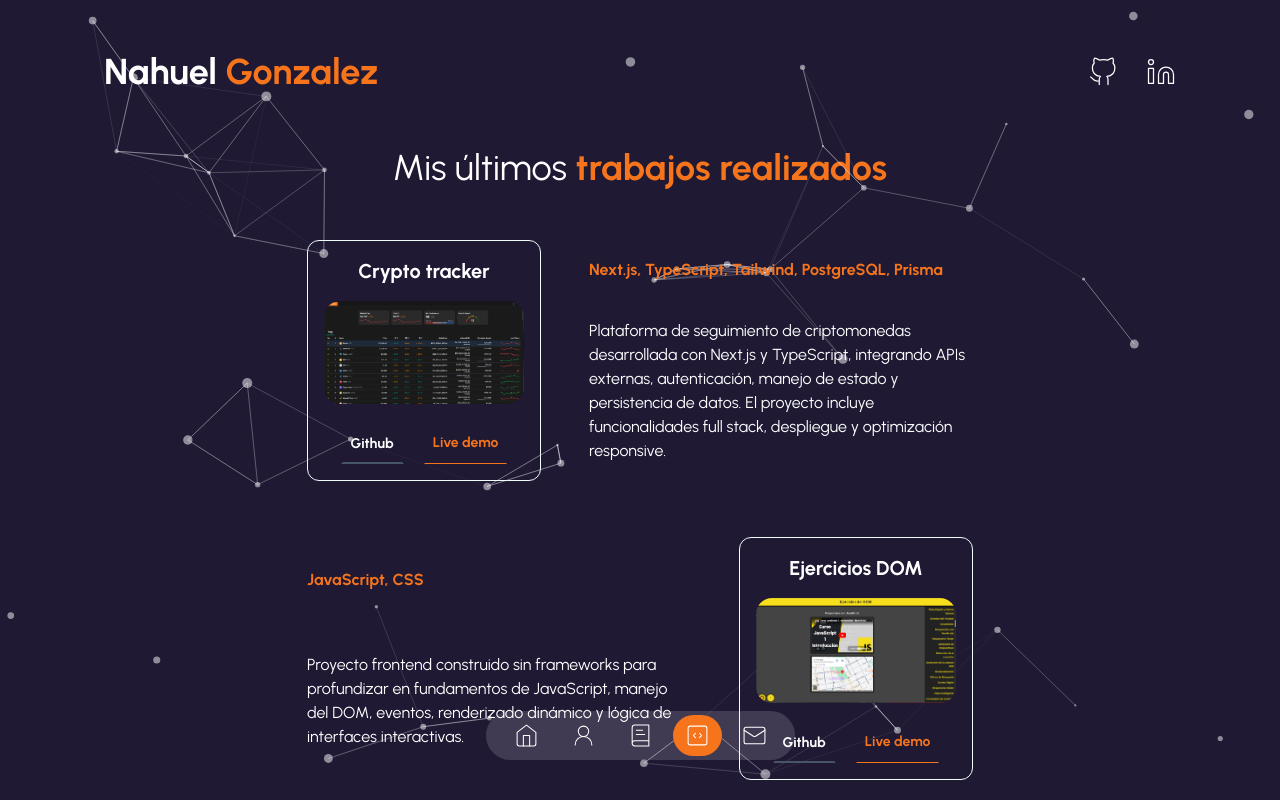
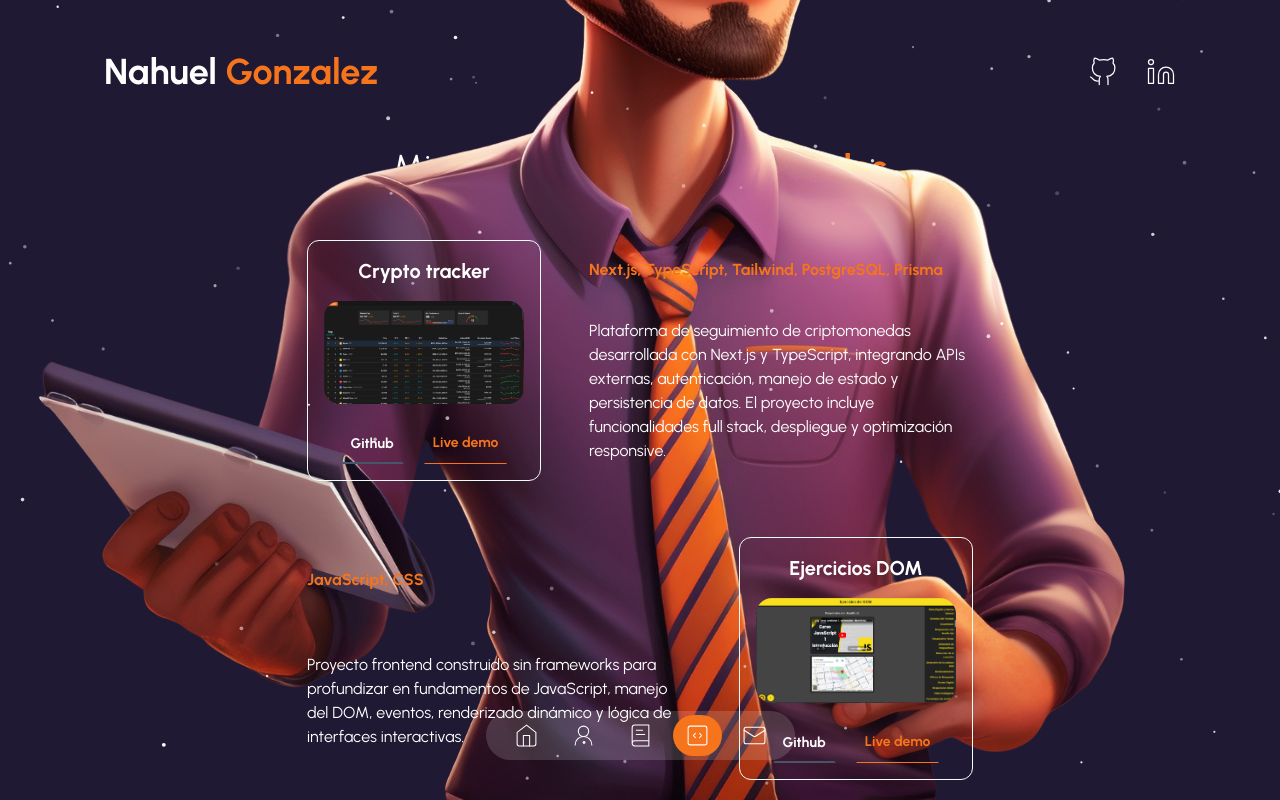
Before and after one commit to Gonzalez-Nahuel/portfolio, a Next.js app: page /portfolio in a window 1280 px wide. Built offline with nearby package versions, Linux system fonts and the light colour scheme.

Commit message:
style: add cover stars background and improve mobile layout

```diff
--- a/app/(routes)/about-me/page.tsx
+++ b/app/(routes)/about-me/page.tsx
@@ -3,6 +3,7 @@
 import { Avatar } from "@/components/avatar";
 import ContainerPage from "@/components/container-page";
 import CounterServices from "@/components/counter-services";
+import { CoverStars } from "@/components/cover-stars";
 import TimeLine from "@/components/time-line";
 import TransitionPage from "@/components/transition-page";
 
@@ -10,6 +11,7 @@ const AboutMePage = () => {
   return (
     <>
       <TransitionPage />
+      <CoverStars />
       <ContainerPage>
         <Avatar />
         <h1 className="text-2xl leading-tight text-center mb- md:text-left md:text-5xl md:mt-10">
--- a/app/(routes)/portfolio/page.tsx
+++ b/app/(routes)/portfolio/page.tsx
@@ -9,12 +9,14 @@ import TransitionPage from "@/components/transition-page";
 import ContainerPage from "@/components/container-page";
 import PortfolioBox from "@/components/portfolio-box";
 import { CoverParticles } from "@/components/cover-particles";
+import { CoverStars } from "@/components/cover-stars";
 
 const PortfolioPage = () => {
   return (
     <ContainerPage>
       <TransitionPage />
-      <CoverParticles />
+      <AvatarPortfolio />
+      <CoverStars />
       <div className="flex flex-col justify-center h-full">
         <h1 className="text-2xl leading-tight text-center md:text-4xl md:mb-5">
           Mis últimos{" "}
--- a/app/(routes)/services/page.tsx
+++ b/app/(routes)/services/page.tsx
@@ -1,5 +1,6 @@
 import AvatarServices from "@/components/avatar-services";
 import CircleImage from "@/components/circle-image";
+import { CoverStars } from "@/components/cover-stars";
 import SliderServices from "@/components/slider-services";
 import TransitionPage from "@/components/transition-page";
 
@@ -7,9 +8,10 @@ const ServicesPage = () => {
   return (
     <>
       <TransitionPage />
+      <CoverStars />
       <CircleImage />
       <AvatarServices />
-      <div className="flex flex-col items-center justify-center gap-10 mx-auto w-full max-w-7xl">
+      <div className="flex flex-col items-center justify-start md:justify-center gap-14 mx-auto w-full max-w-7xl">
         <div className="flex w-full px-10 justify-center md:justify-start">
           <div className="max-w-[450px]">
             <h1 className="text-2xl leading-tight text-center md:text-left md:text-4xl md:mb-5">
--- a/app/page.tsx
+++ b/app/page.tsx
@@ -1,6 +1,7 @@
 "use client";
 
 import { CoverParticles } from "@/components/cover-particles";
+import { CoverStars } from "@/components/cover-stars";
 import Introduction from "@/components/introduction";
 import TransitionPage from "@/components/transition-page";
 
@@ -8,7 +9,7 @@ export default function Home() {
   return (
     <div className="flex items-start md:items-center flex-1">
       <TransitionPage />
-      <CoverParticles />
+      <CoverStars />
       <Introduction />
     </div>
   );
--- a/components/avatar-portfolio.tsx
+++ b/components/avatar-portfolio.tsx
@@ -1,16 +1,24 @@
-"use client"
+"use client";
 
-import Image from 'next/image';
+import Image from "next/image";
 
-import { MotionTransition } from './transition-component';
+import { MotionTransition } from "./transition-component";
 
 const AvatarPortfolio = () => {
-    return (
-        <MotionTransition position='bottom' className="bottom-0 left-0 hidden md:inline-block md:absolute ">
-            <Image src="/avatar-works.png" width="300" height="300" className="w-full h-full " alt="Particles " />
-        </MotionTransition>
-
-    );
-}
+  return (
+    <MotionTransition
+      position="bottom"
+      className="bottom-0 left-0 hidden xl:inline-block xl:absolute "
+    >
+      <Image
+        src="/avatar-works.png"
+        width="300"
+        height="300"
+        className="w-full h-full "
+        alt="Particles "
+      />
+    </MotionTransition>
+  );
+};
 
 export default AvatarPortfolio;
--- a/components/contact-section.tsx
+++ b/components/contact-section.tsx
@@ -4,30 +4,31 @@ import { CoverParticles } from "@/components/cover-particles";
 import TransitionPage from "@/components/transition-page";
 import { socialNetworks } from "@/data";
 import { RiGithubFill, RiLinkedinBoxFill, RiMailFill } from "react-icons/ri";
+import { CoverStars } from "./cover-stars";
 
 const Contact = () => {
   return (
     <>
       <TransitionPage />
 
-      <div className="relative flex items-center justify-center min-h-screen overflow-hidden ">
-        <CoverParticles />
+      <div className="relative flex items-center md:items-center justify-center [@media(max-height:700px)]:mb-24 overflow-hidden w-full">
+        <CoverStars />
 
         <section className="relative z-20 w-full px-6">
           <div className="max-w-4xl p-8 mx-auto border backdrop-blur-sm rounded-3xl  bg-darkBg/60 md:p-14">
             <div className="flex flex-col gap-10 md:gap-16 md:flex-row md:items-center md:justify-between">
               <div className="max-w-xl">
-                <h1 className="mb-6 text-4xl font-bold leading-tight md:text-6xl">
+                <h1 className="mb-6 text-2xl font-bold leading-tight md:text-6xl">
                   Hablemos.
                 </h1>
 
-                <p className="text-lg leading-relaxed text-gray-300 md:text-xl">
+                <p className="text-base leading-relaxed text-gray-300 md:text-xl">
                   Estoy abierto a nuevas oportunidades, colaboraciones y
                   proyectos donde pueda seguir creciendo como desarrollador Full
                   Stack y crear soluciones con impacto real.
                 </p>
 
-                <div className="flex flex-wrap gap-4 mt-8">
+                <div className="flex gap-4 mt-8 text-sm md:text-base">
                   <a
                     href="mailto:nahuelg976@gmail.com"
                     className="px-5 py-3 transition-all border rounded-xl border-secondary text-secondary hover:bg-secondary hover:text-white"
@@ -52,7 +53,7 @@ const Contact = () => {
                   <RiMailFill className="text-3xl transition-all text-secondary group-hover:scale-110" />
 
                   <div>
-                    <p className="font-semibold">Email</p>
+                    <p className="font-semibold text-sm md:text-base">Email</p>
                     <span className="text-sm text-gray-400">
                       Nahuelg976@gmail.com
                     </span>
--- /dev/null
+++ b/components/cover-stars.tsx
@@ -0,0 +1,99 @@
+"use client";
+
+import { useEffect, useState } from "react";
+
+import { loadSlim } from "@tsparticles/slim";
+import Particles, { initParticlesEngine } from "@tsparticles/react";
+
+export const CoverStars = () => {
+  const [init, setInit] = useState(false);
+
+  useEffect(() => {
+    initParticlesEngine(async (engine) => {
+      await loadSlim(engine);
+    }).then(() => {
+      setInit(true);
+    });
+  }, []);
+
+  return (
+    init && (
+      <div className="w-[0px] ">
+        <Particles
+          id="tsparticles"
+          options={{
+            fpsLimit: 120,
+            interactivity: {
+              events: {
+                onClick: {
+                  enable: false,
+                  mode: "push",
+                },
+                onHover: {
+                  enable: false,
+                  mode: "repulse",
+                },
+              },
+              modes: {
+                push: {
+                  quantity: 4,
+                },
+                repulse: {
+                  distance: 200,
+                  duration: 0.4,
+                },
+              },
+            },
+            particles: {
+              color: {
+                value: "#ffffff",
+              },
+
+              links: {
+                enable: false,
+              },
+
+              move: {
+                enable: true,
+                speed: 0.2,
+                direction: "none",
+                random: true,
+                straight: false,
+                outModes: {
+                  default: "out",
+                },
+              },
+
+              number: {
+                density: {
+                  enable: true,
+                },
+                value: 180,
+              },
+
+              opacity: {
+                value: { min: 0.2, max: 1 },
+              },
+
+              shape: {
+                type: "circle",
+              },
+
+              size: {
+                value: { min: 1, max: 2 },
+              },
+            },
+            twinkle: {
+              particles: {
+                enable: true,
+                frequency: 0.05,
+                opacity: 1,
+              },
+            },
+            detectRetina: true,
+          }}
+        />
+      </div>
+    )
+  );
+};
--- a/components/slider-services.tsx
+++ b/components/slider-services.tsx
@@ -31,7 +31,7 @@ const SliderServices = () => {
     >
       {serviceData.map((item, index) => (
         <SwiperSlide key={index}>
-          <div className="flex px-6 py-8 h-auto md:h-[290px] rounded-lg cursor-pointer bg-[rgba(65,47,123,0.15)] sm:flex-col gap-x-6 sm:gap-x-0 group hover:bg-[rgba(89,65,169,0.15)] transition-all duration-300 hover:border-secondary border-2">
+          <div className="flex px-6 py-8 h-60 md:h-[290px] rounded-lg cursor-pointer bg-[rgba(65,47,123,0.15)] sm:flex-col gap-x-6 sm:gap-x-0 group hover:bg-[rgba(89,65,169,0.15)] transition-all duration-300 hover:border-secondary border-2">
             <div className="mb-4 text-4xl text-secondary">{item.icon}</div>
             <div>
               <h3 className="mb-4 text-lg">{item.title}</h3>
--- a/tailwind.config.ts
+++ b/tailwind.config.ts
@@ -11,6 +11,7 @@ const config: Config = {
       colors: {
         secondary: "#f5741c",
         darkBg: "#131424",
+        bgPrimary: "#1f1934",
       },
       backgroundImage: {
         "gradient-cover":
```
